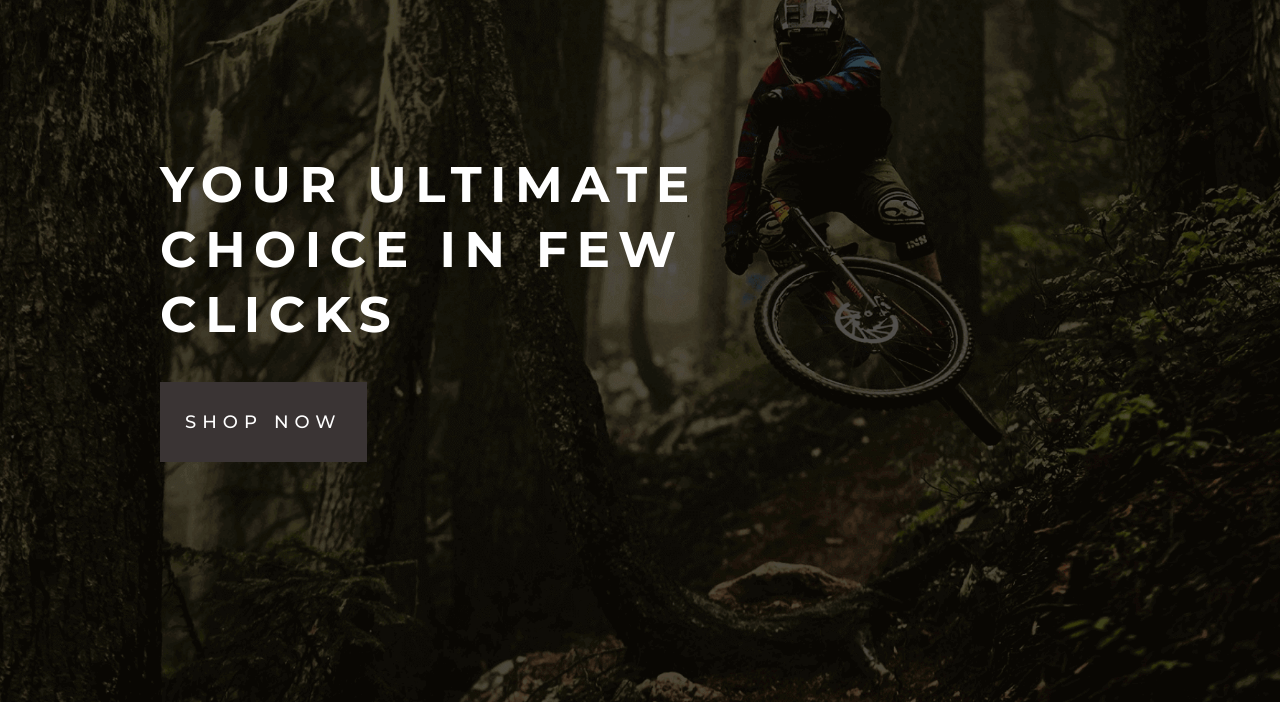
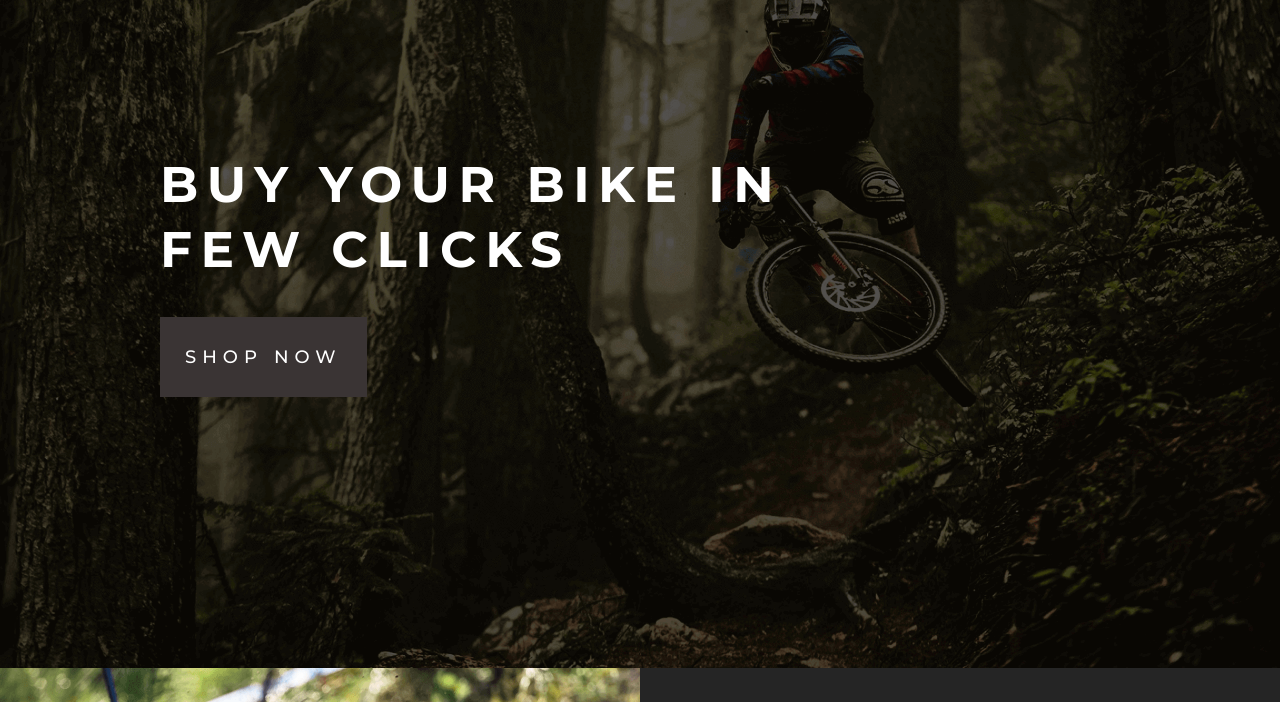
Before and after one commit to Olegbooy/MTB-INTRO, a plain HTML site: page index.html in a window 1280 px wide. Shown: the part 98-800 px from the top of the page. Drawn offline with Linux system fonts and the light colour scheme.

Commit message:
Update index.html

```diff
--- a/index.html
+++ b/index.html
@@ -55,7 +55,7 @@
         <div class="intro_container">
             <div class="intro_inner">
                 <h1 class="intro_title">
-                    your ultimate choice in few clicks
+                    buy your bike in few clicks
                 </h1>
                 <a href="https://olegbooy.github.io/MTB-BIKES/" class="intro_button">shop now</a>
             </div>
```
